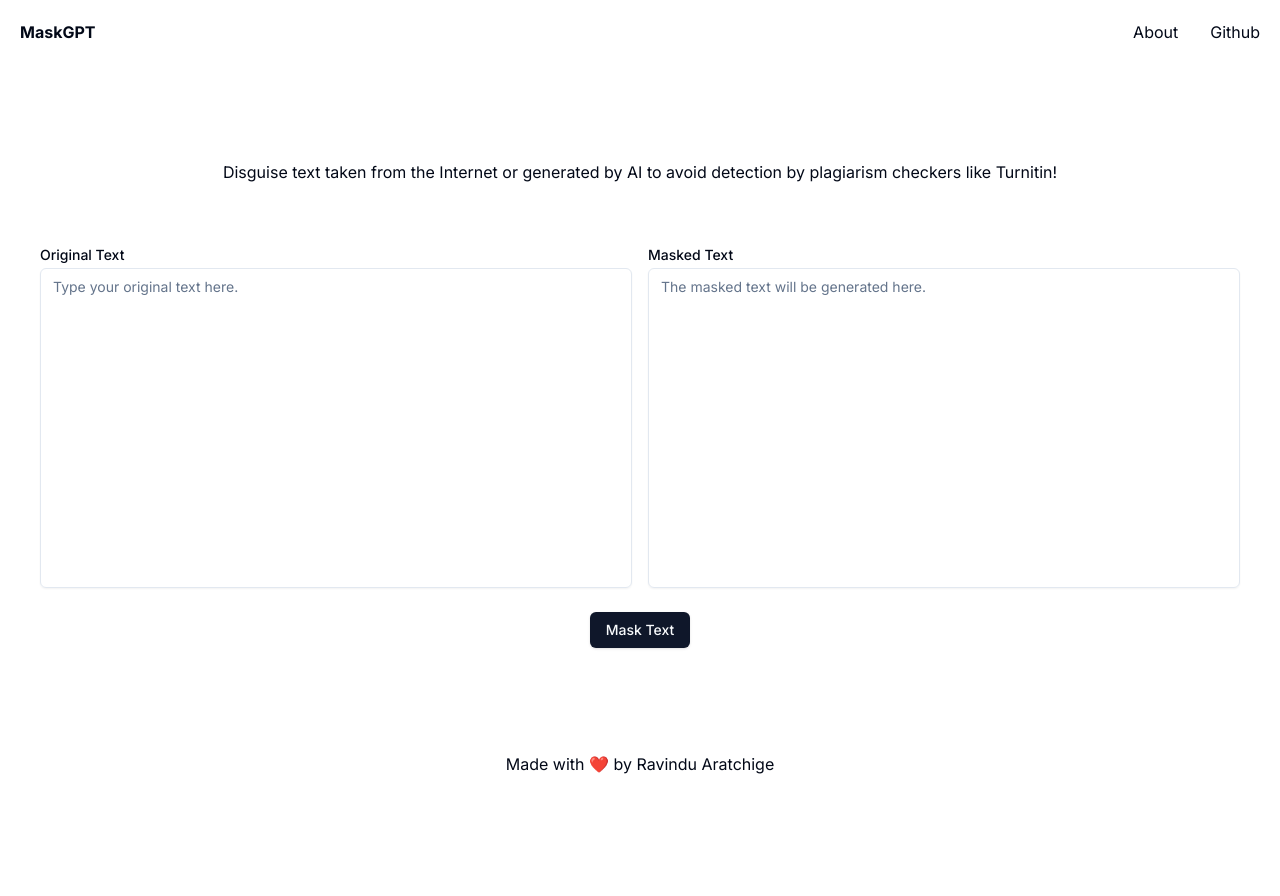
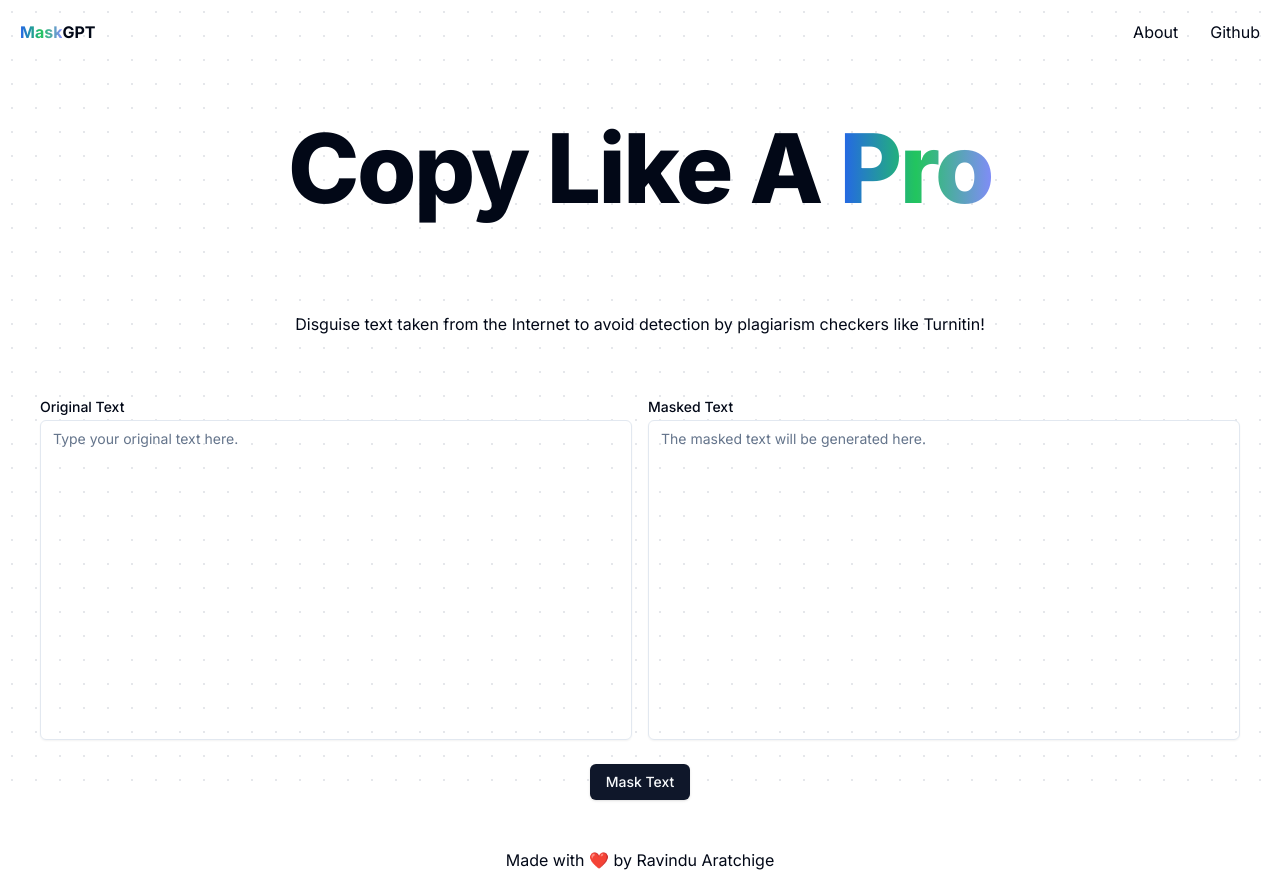
Before and after one commit to ravi-aratchige/maskgpt, a Next.js app: page / in a window 1280 px wide. Before the commit the page ends 800 px from the top, so only its background shows below. Built offline with nearby package versions, Linux system fonts and the light colour scheme.

Commit message:
UPDATE: new UI changes

```diff
--- a/app/page.tsx
+++ b/app/page.tsx
@@ -52,7 +52,7 @@ export default function Home() {
       console.log(`Masked text: ${maskedText}`);
 
       // display a toast message (after copying to clipboard)
-      toast({ description: "Copied text to clipboard" });
+      toast({ description: "Copied masked text to clipboard" });
     }
   };
 
@@ -67,11 +67,16 @@ export default function Home() {
   };
 
   return (
-    <main className="flex flex-col h-screen">
+    <main className="flex flex-col absolute inset-0 h-full w-full bg-white bg-[radial-gradient(#e5e7eb_1px,transparent_1px)] [background-size:24px_24px]">
       {/* Header */}
       <header className="w-full top-0 left-0 flex justify-between p-5">
         <div>
-          <h1 className="font-bold">MaskGPT</h1>
+          <p className="font-bold">
+            <span className="bg-gradient-to-r from-blue-600 via-green-500 to-indigo-400 inline-block text-transparent bg-clip-text">
+              Mask
+            </span>
+            GPT
+          </p>
         </div>
         <div>
           <a href="/about" className="px-8">
@@ -91,10 +96,16 @@ export default function Home() {
 
       <section className="flex-grow">
         {/* Introduction */}
+        <h1 className="text-6xl font-extrabold tracking-tight lg:text-8xl text-center pt-14">
+          Copy Like A{" "}
+          <span className="bg-gradient-to-r from-blue-600 via-green-500 to-indigo-400 inline-block text-transparent bg-clip-text">
+            Pro
+          </span>
+        </h1>
         <section className="flex justify-center pb-16 pt-24 px-8">
           <p className="text-center">
-            Disguise text taken from the Internet or generated by AI to avoid
-            detection by plagiarism checkers like Turnitin!
+            Disguise text taken from the Internet to avoid detection by
+            plagiarism checkers like Turnitin!
           </p>
         </section>
 
@@ -153,6 +164,8 @@ export default function Home() {
           <a
             href="https://github.com/ravi-aratchige"
             className="hover:font-bold"
+            target="_blank"
+            rel="noopener"
           >
             Ravindu Aratchige
           </a>
```
